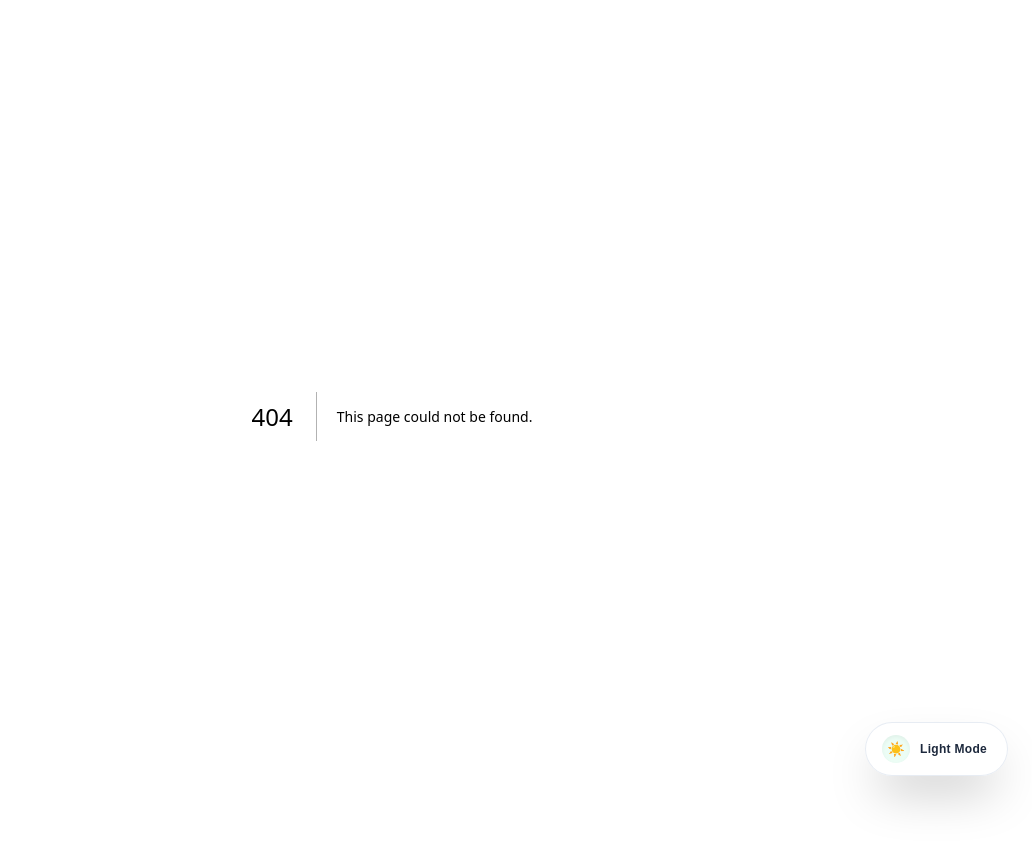
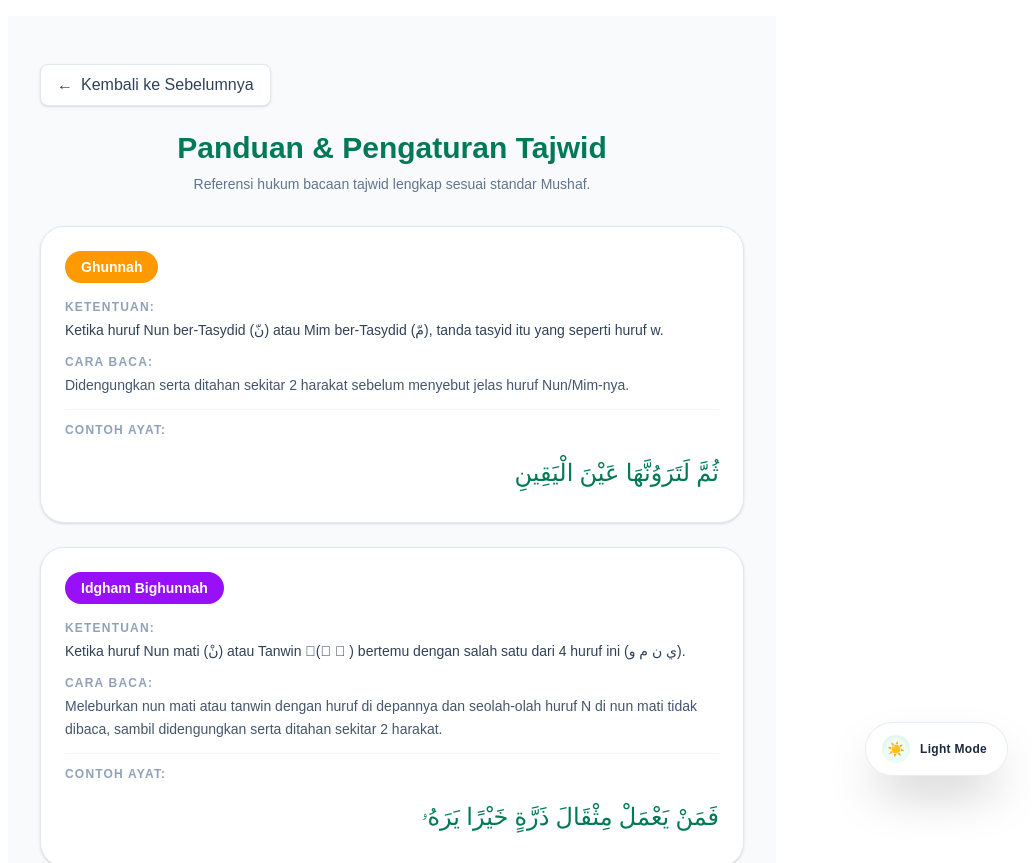
Before and after one commit to MuhammadFikriMaulana03/myquran, a Next.js app: page /tajwid in a window 1280 px wide. Before the commit this address had no page. Shown: the top 863 px of the page, without its empty margins (248-1280 px from the left). Before the commit the page ends 816 px from the top, so only its background shows below. Built offline with nearby package versions, Linux system fonts and the light colour scheme.

Commit message:
tambah tajwid

```diff
--- a/app/page.tsx
+++ b/app/page.tsx
@@ -328,6 +328,18 @@ export default async function Home(props: PageProps) {
                 <p className="text-xs text-slate-400">Kompas menuju Ka'bah</p>
               </div>
             </Link>
+            <Link
+              href="/tajwid"
+              className="bg-white dark:bg-slate-900 p-5 rounded-3xl shadow-sm border border-slate-100 dark:border-slate-800 hover:border-emerald-400 dark:hover:border-emerald-600 hover:shadow-md transition-all duration-300 group flex flex-col justify-between"
+            >
+              <div className="w-12 h-12 rounded-2xl bg-emerald-50 dark:bg-emerald-950/60 text-emerald-700 dark:text-emerald-400 flex items-center justify-center mb-4 group-hover:scale-110 group-hover:bg-emerald-600 group-hover:text-white transition-all shadow-inner text-xl">
+                📖
+              </div>
+              <div>
+                <h4 className="font-bold text-slate-800 dark:text-slate-100 text-base mb-0.5 group-hover:text-emerald-600 dark:group-hover:text-emerald-400 transition-colors">Panduan Tajwid</h4>
+                <p className="text-xs text-slate-400">Hukum & cara baca lengkap</p>
+              </div>
+            </Link>
           </div>
         </div>
 
--- /dev/null
+++ b/app/tajwid/page.tsx
@@ -0,0 +1,100 @@
+// src/app/tajwid/page.tsx
+'use client';
+
+import BackButton from '../../components/BackButton';
+
+export default function PanduanTajwidPage() {
+  const materiTajwid = [
+    {
+      judul: 'Ghunnah',
+      warna: 'bg-amber-500 text-white',
+      ketentuan: 'Ketika huruf Nun ber-Tasydid (نّ) atau Mim ber-Tasydid (مّ), tanda tasyid itu yang seperti huruf w.',
+      caraBaca: 'Didengungkan serta ditahan sekitar 2 harakat sebelum menyebut jelas huruf Nun/Mim-nya.',
+      contoh: 'ثُمَّ لَتَرَوُنَّهَا عَيْنَ الْيَقِينِ',
+    },
+    {
+      judul: 'Idgham Bighunnah',
+      warna: 'bg-purple-600 text-white',
+      ketentuan: 'Ketika huruf Nun mati (نْ) atau Tanwin (ً ٍ ٌ) bertemu dengan salah satu dari 4 huruf ini (ي ن م و).',
+      caraBaca: 'Meleburkan nun mati atau tanwin dengan huruf di depannya dan seolah-olah huruf N di nun mati tidak dibaca, sambil didengungkan serta ditahan sekitar 2 harakat.',
+      contoh: 'فَمَنْ يَعْمَلْ مِثْقَالَ ذَرَّةٍ خَيْرًا يَرَهُۥ',
+    },
+    {
+      judul: 'Idgham Bilaghunnah',
+      warna: 'bg-slate-700 text-white',
+      ketentuan: 'Ketika huruf Nun mati (نْ) atau Tanwin bertemu dengan salah satu dari 2 huruf ini: Lam (ل) atau Ra (ر).',
+      caraBaca: 'Meleburkan nun mati atau tanwin dengan huruf di depannya tanpa didengungkan serta ditahan sekitar 1 atau 2 harakat.',
+      contoh: 'وَيْلٌ لِكُلِّ هُمَزَةٍ لُمَزَةٍ',
+    },
+    {
+      judul: 'Idgham Mitslain (Mimi)',
+      warna: 'bg-yellow-500 text-slate-900',
+      ketentuan: 'Ketika huruf Mim mati (مْ) bertemu dengan huruf Mim (م) berharakat (Mim hidup).',
+      caraBaca: 'Meleburkan mim mati dengan mim berharakat di depannya sambil didengungkan serta ditahan sekitar 2 harakat.',
+      contoh: 'رَاْنٍ عَلَى قُلُوْبِهِمْ مَّا كَانُوا يَكْسِبُوْنَ',
+    },
+    {
+      judul: 'Iqlab',
+      warna: 'bg-blue-600 text-white',
+      ketentuan: 'Ketika huruf Nun mati (نْ) atau Tanwin bertemu dengan huruf Ba (ب).',
+      caraBaca: 'Menggantikan huruf nun mati atau tanwin dengan huruf mim mati serta ditahan sekitar 2 harakat sebelum menyebut jelas huruf Ba-nya.',
+      contoh: 'أَلَمْ بِمَا كَانُوا يُكَذِّبُونَ',
+    },
+    {
+      judul: 'Ikhfa',
+      warna: 'bg-rose-600 text-white',
+      ketentuan: 'Ketika huruf Nun mati (نْ) atau Tanwin bertemu dengan salah satu dari 15 huruf (ت ث ج د ذ ز س ش ص ض ط ظ ف ق ك).',
+      caraBaca: 'Menyamarkan huruf nun mati atau tanwin seperti huruf NG serta ditahan sekitar 2 harakat.',
+      contoh: 'وَكُنْتُمْ أَمْوَاتًا فَأَحْيَاكُمْ',
+    },
+    {
+      judul: 'Qalqalah',
+      warna: 'bg-emerald-600 text-white',
+      ketentuan: 'Ketika salah satu dari 5 huruf (ق ط ب ج د) mati (sukun) di tengah kalimat (Qalqalah Sughra) atau di akhir ayat karena waqaf (Qalqalah Kubra).',
+      caraBaca: 'Dipantulkan dengan suara membalik atau bergetar.',
+      contoh: 'اقْرَأْ بِاسْمِ رَبِّكَ الَّذِي خَلَقَ',
+    },
+  ];
+
+  return (
+    <main className="container mx-auto p-4 md:p-8 max-w-3xl min-h-screen bg-slate-50 dark:bg-slate-950 text-slate-800 dark:text-slate-100 transition-colors duration-300">
+      <div className="mb-6 mt-4">
+        <BackButton />
+      </div>
+
+      <div className="text-center mb-8">
+        <h1 className="text-3xl font-extrabold text-emerald-700 dark:text-emerald-400 mb-2">Panduan & Pengaturan Tajwid</h1>
+        <p className="text-slate-500 dark:text-slate-400 text-sm">Referensi hukum bacaan tajwid lengkap sesuai standar Mushaf.</p>
+      </div>
+
+      <div className="space-y-6">
+        {materiTajwid.map((item, index) => (
+          <div key={index} className="bg-white dark:bg-slate-900 rounded-3xl p-6 shadow-sm border border-slate-200 dark:border-slate-800 transition-all">
+            <div className="flex items-center justify-between mb-4">
+              <h3 className={`font-bold px-4 py-1.5 rounded-full text-sm ${item.warna}`}>{item.judul}</h3>
+            </div>
+
+            <div className="space-y-3 text-sm">
+              <div>
+                <p className="text-xs font-bold text-slate-400 uppercase tracking-widest mb-1">Ketentuan:</p>
+                <p className="text-slate-700 dark:text-slate-300 leading-relaxed font-medium">{item.ketentuan}</p>
+              </div>
+
+              <div>
+                <p className="text-xs font-bold text-slate-400 uppercase tracking-widest mb-1">Cara Baca:</p>
+                <p className="text-slate-600 dark:text-slate-400 leading-relaxed">{item.caraBaca}</p>
+              </div>
+
+              <div className="pt-3 border-t border-slate-100 dark:border-slate-800">
+                <p className="text-xs font-bold text-slate-400 uppercase tracking-widest mb-2">Contoh Ayat:</p>
+                <p className="text-2xl font-serif text-right text-emerald-700 dark:text-emerald-400 leading-[2.2]" dir="rtl">
+                  {item.contoh}
+                </p>
+              </div>
+            </div>
+          </div>
+        ))}
+      </div>
+    </main>
+  );
+}
--- a/components/AyatListWrapper.tsx
+++ b/components/AyatListWrapper.tsx
@@ -46,6 +46,9 @@ const juzStarts = [
 
 export default function AyatListWrapper({ ayatList, nomorSurat, namaSurat }: AyatListWrapperProps) {
   const [viewMode, setViewMode] = useState<'terjemah' | 'mushaf'>('terjemah');
+
+  // 🌟 State Mode Tajwid (Default: ON)
+  const [isTajwidActive, setIsTajwidActive] = useState<boolean>(true);
   const [selectedAyat, setSelectedAyat] = useState<any | null>(null);
 
   const toArabicNumber = (num: number) => {
@@ -57,10 +60,60 @@ export default function AyatListWrapper({ ayatList, nomorSurat, namaSurat }: Aya
       .join('');
   };
 
+  // 🌟 MESIN PENGURAI WARNA TAJWID OTOMATIS DI SEMUA AYAT 🌟
+  const renderTajwidText = (text: string) => {
+    if (!isTajwidActive || !text) return text;
+
+    const parts: (string | React.ReactNode)[] = [];
+    // Regex mendeteksi hukum utama: Ghunnah (Tasydid), Qalqalah (Huruf mati), dan Nun Sukun/Tanwin
+    const regex = /([نم]ّ|[قطبجد]ْ|[نًٌٍْ])/g;
+    let lastIndex = 0;
+    let match;
+    let keyCounter = 0;
+
+    while ((match = regex.exec(text)) !== null) {
+      if (match.index > lastIndex) {
+        parts.push(text.substring(lastIndex, match.index));
+      }
+
+      const matchedStr = match[0];
+      if (matchedStr.includes('ّ')) {
+        // Warna Amber/Jingga untuk Ghunnah / Tasydid
+        parts.push(
+          <span key={keyCounter++} className="text-amber-500 font-bold">
+            {matchedStr}
+          </span>,
+        );
+      } else if (['ق', 'ط', 'ب', 'ج', 'د'].some((char) => matchedStr.includes(char))) {
+        // Warna Biru untuk Huruf Qalqalah (Pantulan)
+        parts.push(
+          <span key={keyCounter++} className="text-blue-500 font-semibold">
+            {matchedStr}
+          </span>,
+        );
+      } else {
+        // Warna Ungu untuk Nun Sukun / Tanwin (Ikhfa/Idgham/Iqlab)
+        parts.push(
+          <span key={keyCounter++} className="text-purple-500 font-semibold">
+            {matchedStr}
+          </span>,
+        );
+      }
+
+      lastIndex = regex.lastIndex;
+    }
+
+    if (lastIndex < text.length) {
+      parts.push(text.substring(lastIndex));
+    }
+
+    return parts.length > 0 ? parts : text;
+  };
+
   return (
     <div className="w-full relative">
-      {/* 🌟 TOGGLE MODE BACA 🌟 */}
-      <div className="flex justify-center mb-8 sticky top-4 z-30">
+      {/* 🌟 TOGGLE MODE BACA & TOMBOL TAJWID 🌟 */}
+      <div className="flex flex-col sm:flex-row justify-center items-center gap-3 mb-8 sticky top-4 z-30">
         <div className="flex bg-white/90 dark:bg-slate-900/90 backdrop-blur-md p-1.5 rounded-2xl shadow-lg border border-slate-200 dark:border-slate-800 gap-1 transition-colors duration-300">
           <button
             onClick={() => setViewMode('terjemah')}
@@ -79,16 +132,27 @@ export default function AyatListWrapper({ ayatList, nomorSurat, namaSurat }: Aya
             📖 Mode Mushaf
           </button>
         </div>
+
+        {/* Tombol ON / OFF Tajwid Warna */}
+        <button
+          onClick={() => setIsTajwidActive(!isTajwidActive)}
+          className={`px-4 py-3 rounded-2xl font-bold text-xs shadow-lg backdrop-blur-md border transition-all cursor-pointer flex items-center gap-2 ${
+            isTajwidActive ? 'bg-amber-500 text-white border-amber-400 shadow-amber-500/20' : 'bg-white/90 dark:bg-slate-900/90 text-slate-600 dark:text-slate-300 border-slate-200 dark:border-slate-800'
+          }`}
+        >
+          <span>🎨</span>
+          <span>{isTajwidActive ? 'Tajwid Warna: ON' : 'Tajwid Warna: OFF'}</span>
+        </button>
       </div>
 
       <div className="animate-in fade-in duration-500">
         {/* ========================================= */}
-        {/* MODE 1: TERJEMAHAN */}
+        {/* MODE 1: TERJEMAHAN (Semua Ayat Berwarna Tajwid) */}
         {/* ========================================= */}
         {viewMode === 'terjemah' && (
           <div className="space-y-6">
             {ayatList.map((item: any, index: number) => {
-              const teksArab = item.teksArab || item.ar || item.arab || item.text || item.teks || '';
+              const rawArab = item.teksArab || item.ar || item.arab || item.text || item.teks || '';
               const teksLatin = item.teksLatin || item.tr || item.latin || item.transliteration || '';
               const teksArti = item.teksIndonesia || item.idn || item.arti || item.terjemahan || '';
               const nomorAyat = item.nomorAyat || item.nomor || index + 1;
@@ -103,17 +167,29 @@ export default function AyatListWrapper({ ayatList, nomorSurat, namaSurat }: Aya
                       <div className="absolute inset-0 flex items-center" aria-hidden="true">
                         <div className="w-full border-t-2 border-emerald-200 dark:border-emerald-800/60 transition-colors"></div>
                       </div>
-
-                      <div className="relative flex items-center justify-center bg-gradient-to-r from-emerald-600 to-emerald-800 dark:from-emerald-800 dark:to-emerald-950 px-8 py-3.5 rounded-full shadow-lg shadow-emerald-600/30 border-[3px] border-white dark:border-slate-900 group-hover:scale-105 transition-transform duration-300">
+                      <div className="relative flex items-center justify-center bg-gradient-to-r from-emerald-600 to-emerald-800 dark:from-emerald-800 dark:to-emerald-950 px-8 py-3.5 rounded-full shadow-lg shadow-emerald-600/30 border-[3px] border-white dark:border-slate-900">
                         <span className="text-amber-400 text-lg mr-3 drop-shadow-md">۞</span>
                         <span className="text-white font-black tracking-[0.2em] uppercase text-xs md:text-sm drop-shadow-md">Permulaan Juz {startJuzData.juz}</span>
                         <span className="text-amber-400 text-lg ml-3 drop-shadow-md">۞</span>
-                        <div className="absolute -inset-1 bg-emerald-400/20 blur-lg rounded-full -z-10"></div>
                       </div>
                     </div>
                   )}
 
-                  <AyatItem nomorSurat={nomorSurat} namaSurat={namaSurat} nomorAyat={nomorAyat} arab={teksArab} latin={teksLatin} arti={teksArti} audioUrl={audioAyat} />
+                  {/* Kartu Ayat dengan Teks Arab Tajwid Aktif */}
+                  <div className="bg-white dark:bg-slate-900 p-6 md:p-8 rounded-3xl shadow-sm border border-slate-100 dark:border-slate-800">
+                    <div className="flex justify-between items-center mb-6 pb-4 border-b border-slate-100 dark:border-slate-800">
+                      <div className="w-10 h-10 flex items-center justify-center bg-emerald-100 dark:bg-emerald-900/40 text-emerald-700 dark:text-emerald-400 font-bold rounded-xl">{nomorAyat}</div>
+                    </div>
+
+                    <p className="text-3xl md:text-4xl text-slate-800 dark:text-slate-100 font-serif leading-[2.5] text-right mb-6" dir="rtl">
+                      {renderTajwidText(rawArab)}
+                    </p>
+
+                    <div className="space-y-3 pt-4 border-t border-slate-50 dark:border-slate-800/50">
+                      <p className="text-emerald-700 dark:text-emerald-400 italic font-medium">{teksLatin || 'Cara baca tidak tersedia'}</p>
+                      <p className="text-slate-600 dark:text-slate-300 leading-relaxed">{teksArti || 'Artinya tidak tersedia'}</p>
+                    </div>
+                  </div>
                 </div>
               );
             })}
@@ -121,13 +197,13 @@ export default function AyatListWrapper({ ayatList, nomorSurat, namaSurat }: Aya
         )}
 
         {/* ========================================= */}
-        {/* MODE 2: MUSHAF */}
+        {/* MODE 2: MUSHAF (Semua Ayat Tersambung & Berwarna Tajwid) */}
         {/* ========================================= */}
         {viewMode === 'mushaf' && (
           <div className="bg-white dark:bg-slate-900 p-5 sm:p-8 md:p-12 rounded-2xl md:rounded-3xl shadow-sm border border-slate-100 dark:border-slate-800 transition-colors duration-300">
             <div className="text-right text-[26px] sm:text-[32px] md:text-[40px] leading-[2.4] sm:leading-[2.8] md:leading-[3] font-serif text-slate-800 dark:text-slate-100" dir="rtl">
               {ayatList.map((item: any, index: number) => {
-                const teksArab = item.teksArab || item.ar || item.arab || item.text || item.teks || '';
+                const rawArab = item.teksArab || item.ar || item.arab || item.text || item.teks || '';
                 const nomorAyat = item.nomorAyat || item.nomor || index + 1;
 
                 const startJuzData = juzStarts.find((j) => j.surat === nomorSurat && j.ayat === nomorAyat);
@@ -144,8 +220,8 @@ export default function AyatListWrapper({ ayatList, nomorSurat, namaSurat }: Aya
                       </div>
                     )}
 
-                    <span onClick={() => setSelectedAyat(item)} className="cursor-pointer hover:text-emerald-600 dark:hover:text-emerald-400 transition-colors rounded px-1 group relative" title="Ketuk untuk melihat terjemahan">
-                      {teksArab}
+                    <span onClick={() => setSelectedAyat(item)} className="cursor-pointer hover:opacity-80 transition-opacity rounded px-1 group relative" title="Ketuk untuk melihat terjemahan">
+                      {renderTajwidText(rawArab)}
 
                       <span className="inline-flex items-center justify-center text-emerald-600 dark:text-emerald-400 font-sans mx-1.5 md:mx-2 text-xl md:text-2xl select-none">
                         <span className="font-bold opacity-80">﴿</span>
@@ -163,16 +239,13 @@ export default function AyatListWrapper({ ayatList, nomorSurat, namaSurat }: Aya
         )}
       </div>
 
-      {/* ========================================= */}
-      {/* POPUP MODAL DINAMIS (Aman untuk Ayat Panjang) */}
-      {/* ========================================= */}
+      {/* POPUP MODAL TERJEMAHAN DINAMIS */}
       {selectedAyat && (
         <div onClick={() => setSelectedAyat(null)} className="fixed inset-0 z-50 flex items-center justify-center p-4 bg-black/60 backdrop-blur-sm animate-in fade-in duration-300">
           <div
             onClick={(e) => e.stopPropagation()}
             className="bg-white dark:bg-slate-900 border border-slate-200 dark:border-slate-800 rounded-3xl p-6 sm:p-8 max-w-lg w-full shadow-2xl relative animate-in zoom-in-95 duration-300 text-left max-h-[85vh] flex flex-col"
           >
-            {/* Tombol Close (Sticky di atas, tidak akan ikut tergeser) */}
             <button
               onClick={() => setSelectedAyat(null)}
               className="absolute top-5 right-5 w-8 h-8 rounded-full bg-slate-100 dark:bg-slate-800 text-slate-500 hover:text-slate-700 dark:hover:text-slate-200 flex items-center justify-center font-bold text-sm transition-colors cursor-pointer z-10 shadow-sm"
@@ -180,7 +253,6 @@ export default function AyatListWrapper({ ayatList, nomorSurat, namaSurat }: Aya
               ✕
             </button>
 
-            {/* Header Info */}
             <div className="flex items-center gap-2 mb-4 pr-10">
               <span className="bg-emerald-100 dark:bg-emerald-950 text-emerald-700 dark:text-emerald-400 font-bold px-3 py-1 rounded-xl text-xs border border-emerald-200 dark:border-emerald-800/50">
                 Ayat {selectedAyat.nomorAyat || selectedAyat.nomor}
@@ -188,14 +260,11 @@ export default function AyatListWrapper({ ayatList, nomorSurat, namaSurat }: Aya
               <span className="text-xs text-slate-400 font-semibold uppercase tracking-wider">{namaSurat}</span>
             </div>
 
-            {/* 🌟 KOTAK KONTEN YANG BISA DI-SCROLL SENDIRI JIKA PANJANG 🌟 */}
-            <div className="overflow-y-auto pr-2 space-y-4 custom-scrollbar">
-              {/* Teks Arab */}
+            <div className="overflow-y-auto pr-2 space-y-4">
               <p className="text-2xl sm:text-3xl font-serif text-right text-slate-800 dark:text-slate-100 leading-[2.2]" dir="rtl">
-                {selectedAyat.teksArab || selectedAyat.ar || selectedAyat.arab || selectedAyat.text || selectedAyat.teks}
+                {renderTajwidText(selectedAyat.teksArab || selectedAyat.ar || selectedAyat.arab || selectedAyat.text || selectedAyat.teks)}
               </p>
 
-              {/* Terjemahan & Latin */}
               <div className="space-y-2 pt-4 border-t border-slate-100 dark:border-slate-800">
                 <p className="text-xs text-emerald-600 dark:text-emerald-400 italic font-medium leading-relaxed">{selectedAyat.teksLatin || selectedAyat.tr || selectedAyat.latin || selectedAyat.transliteration}</p>
                 <p className="text-sm sm:text-base text-slate-600 dark:text-slate-300 leading-relaxed font-normal">{selectedAyat.teksIndonesia || selectedAyat.idn || selectedAyat.arti || selectedAyat.terjemahan}</p>
```
